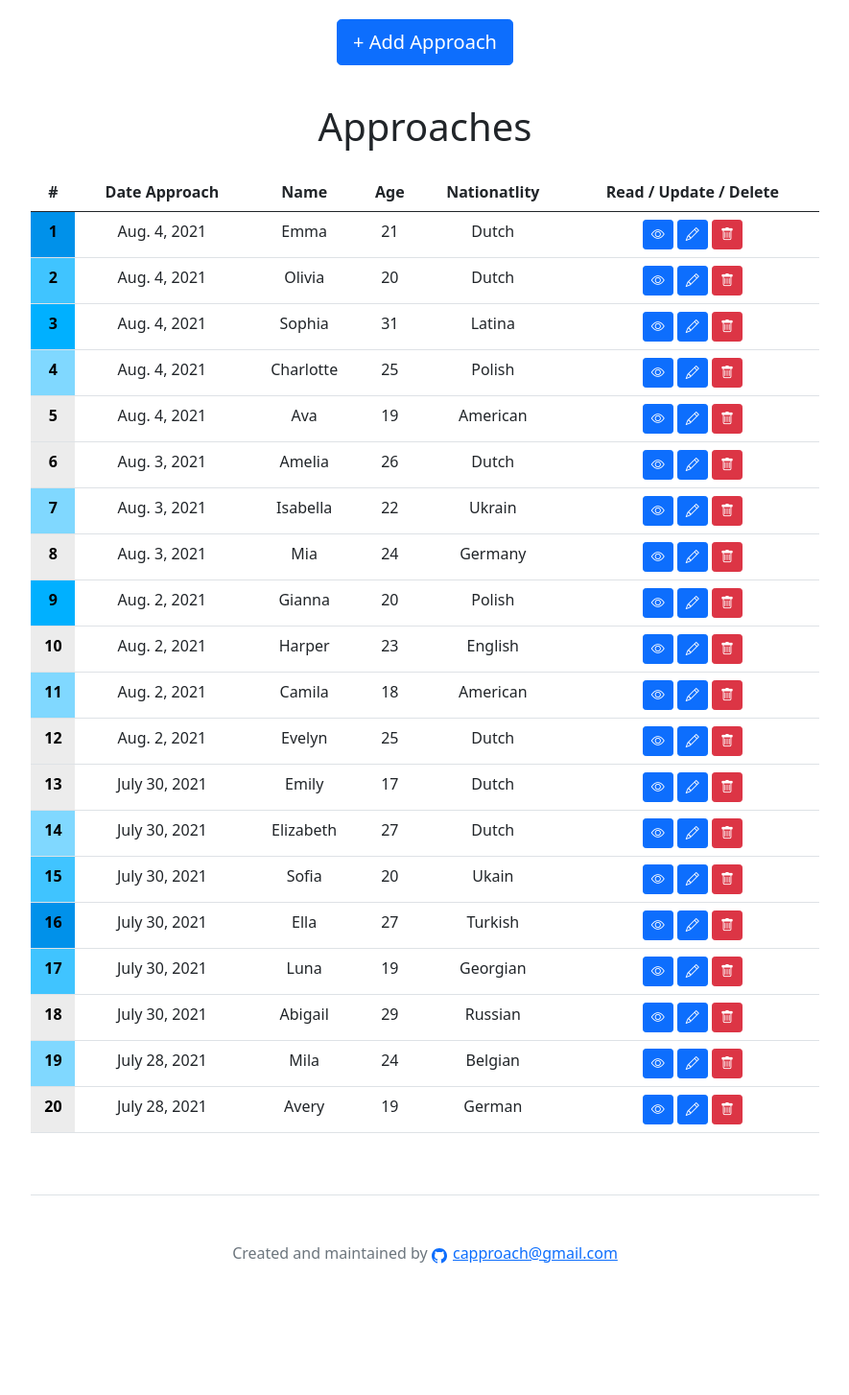
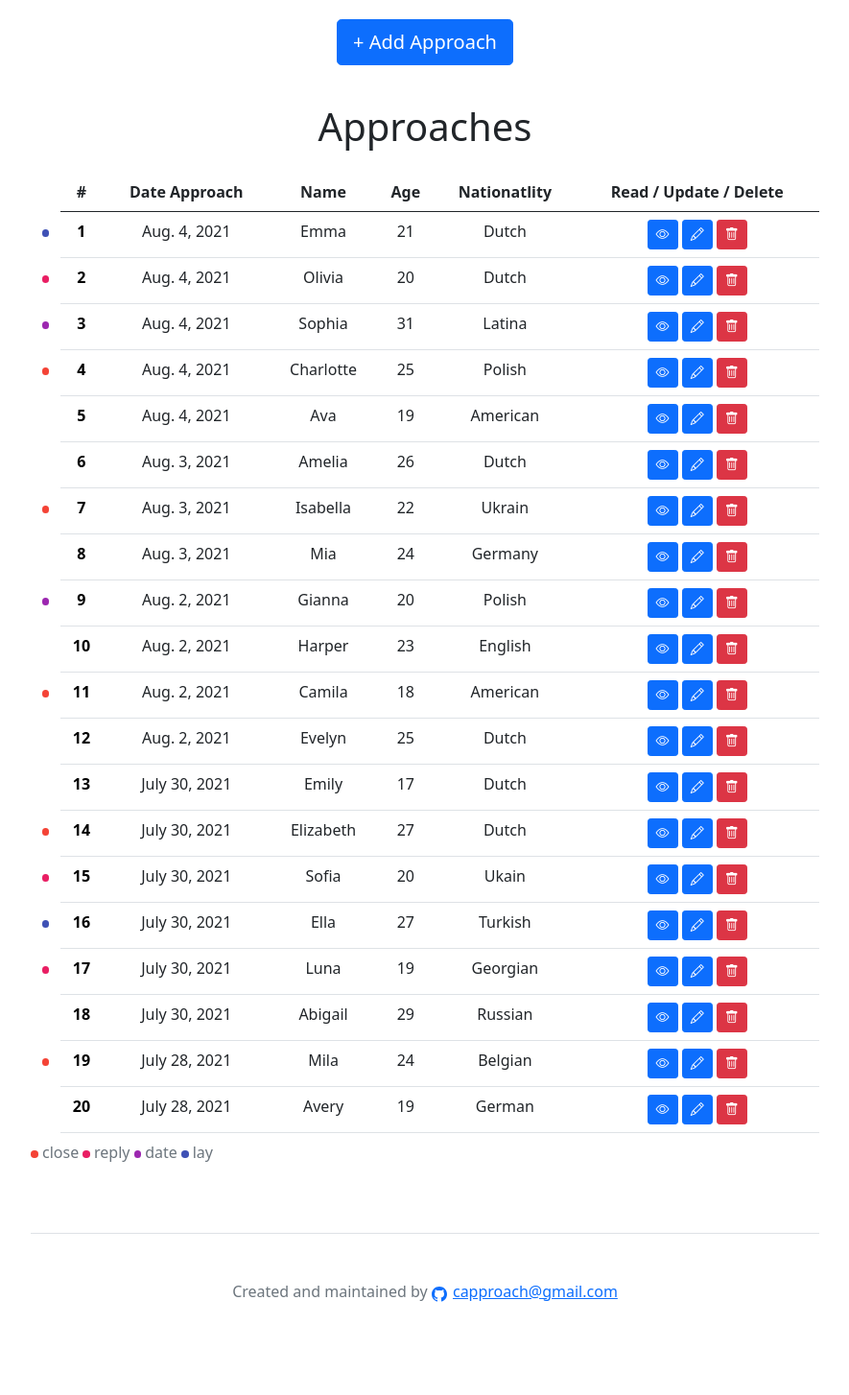
Before and after one commit to jerwinwieser/capproach, a Django app: page / in a window 1280 px wide. Shown: the part 215-1669 px from the top of the page at 96% size, without its empty margins (197-1082 px from the left). Before the commit the page ends 1532 px from the top, so only its background shows below. Run offline with Django 3.2, Linux system fonts and the light colour scheme; data comes from the database, SQL or seed files in the repository; some libraries are stand-ins or nearby versions.

Commit message:
added more table styling

```diff
--- a/capproach/core/templates/core/base.html
+++ b/capproach/core/templates/core/base.html
@@ -13,6 +13,7 @@
 	<style type="text/css">
 
 		/*
+		#ececec
 		A100 #80D8FF
 		A200 #40C4FF
 		A400 #00B0FF
@@ -20,29 +21,70 @@
 		*/
 
 		.table-inactive th {
-			background-color: #ececec;
+			background-color: #fff;
 			color: #000;
 		}
 
 		.table-close th {
-			background-color: #80D8FF;
+			background-color: #fff;
 			color: #000;
 		}
 
 		.table-reply th {
-			background-color: #40C4FF;
+			background-color: #fff;
 			color: #000;
 		}
 
 		.table-date th {
-			background-color: #00B0FF;
+			background-color: #fff;
 			color: #000;
 		}
 
 		.table-lay th {
-			background-color: #0091EA;
+			background-color: #fff;
 			color: #000;
 		}
+
+		.dot {
+			height: 7.5px;
+			width: 7.5px;
+			background-color: #fff;
+			border-radius: 50%;
+			display: inline-block;
+		}
+
+		.dot-close {
+			height: 7.5px;
+			width: 7.5px;
+			background-color: #F44336;
+			border-radius: 50%;
+			display: inline-block;
+		}
+
+		.dot-reply {
+			height: 7.5px;
+			width: 7.5px;
+			background-color: #E91E63;
+			border-radius: 50%;
+			display: inline-block;
+		}
+
+		.dot-date {
+			height: 7.5px;
+			width: 7.5px;
+			background-color: #9C27B0;
+			border-radius: 50%;
+			display: inline-block;
+		}
+
+		.dot-lay {
+			height: 7.5px;
+			width: 7.5px;
+			background-color: #3F51B5;
+			border-radius: 50%;
+			display: inline-block;
+		}
+
 	</style>
 
 </head>
--- a/capproach/core/templates/core/contact_list.html
+++ b/capproach/core/templates/core/contact_list.html
@@ -8,8 +8,17 @@
 
 	<div class="table-responsive">
 		<table class="table text-center">
+
+			<caption>
+				<i class="dot-close"></i> close
+				<i class="dot-reply"></i> reply
+				<i class="dot-date"></i> date
+				<i class="dot-lay"></i> lay
+			</caption>
+
 			<thead>
 				<tr>
+					<th style="border-bottom:1px solid #fff;"></th>
 					<th>#</th>
 					<th>Date Approach</th>
 					<th>Name</th>
@@ -23,16 +32,22 @@
 
 					{% if contact.close == 'no' and contact.reply == 'no' and contact.date == 'no' and contact.lay == 'no' %}
 					<tr class="table-inactive">
+						<td style="border-bottom:1px solid #fff;"><i class="dot"></i></td>
 					{% elif contact.close == 'yes' and contact.reply == 'no' and contact.date == 'no' and contact.lay == 'no' %}
 					<tr class="table-close">
+						<td style="border-bottom:1px solid #fff;"><i class="dot-close"></i></td>
 					{% elif contact.close == 'yes' and contact.reply == 'yes' and contact.date == 'no' and contact.lay == 'no' %}
 					<tr class="table-reply">
+						<td style="border-bottom:1px solid #fff;"><i class="dot-reply"></i></td>
 					{% elif contact.close == 'yes' and contact.reply == 'yes' and contact.date == 'yes' and contact.lay == 'no' %}
 					<tr class="table-date">
+						<td style="border-bottom:1px solid #fff;"><i class="dot-date"></i></td>
 					{% elif contact.close == 'yes' and contact.reply == 'yes' and contact.date == 'yes' and contact.lay == 'yes' %}
 					<tr class="table-lay">
+						<td style="border-bottom:1px solid #fff;"><i class="dot-lay"></i></td>
 					{% else %}
 					<tr>
+						<td style="border-bottom:1px solid #fff;"><i class="dot"></i></td>
 					{% endif %}
 
 						<th>{{ forloop.counter }}</th>
@@ -57,6 +72,9 @@
 
 		</table>
 	</div>
+
+
+
 </main>
 
 {% endblock %}
```
